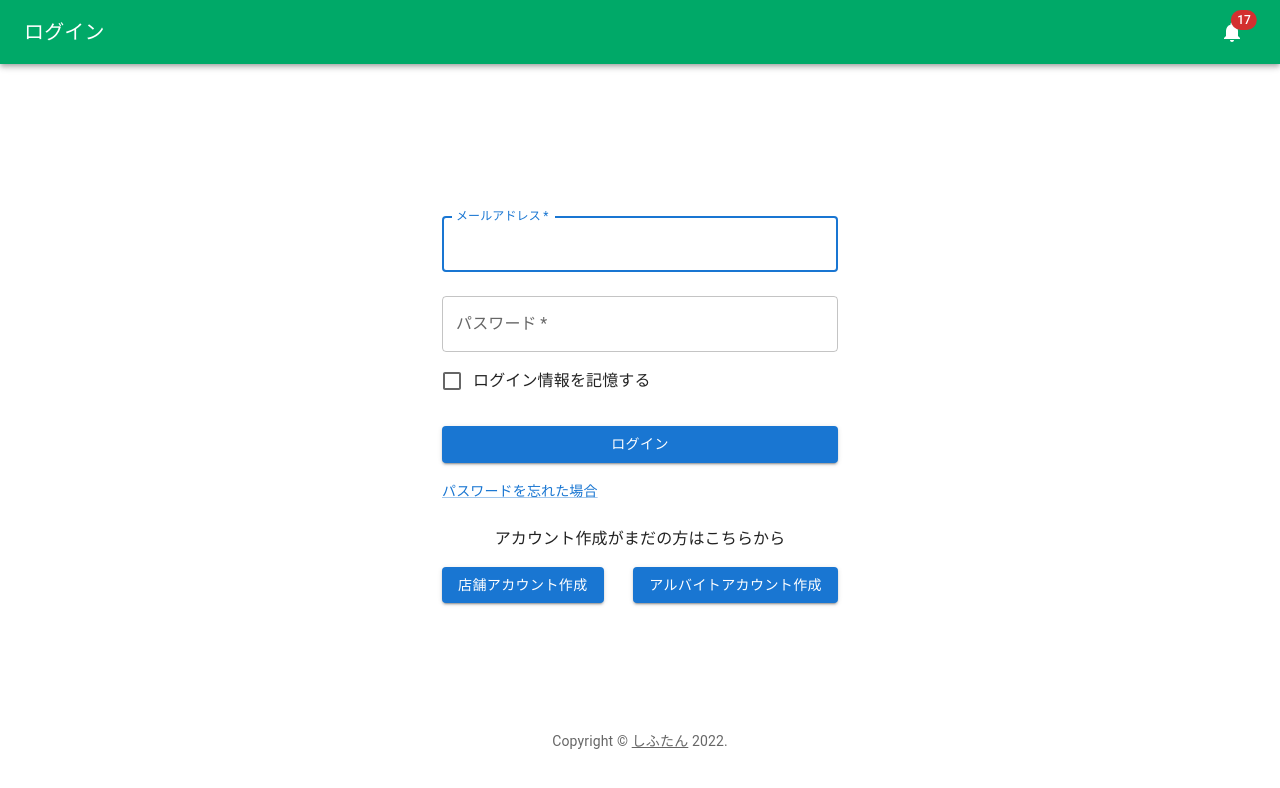
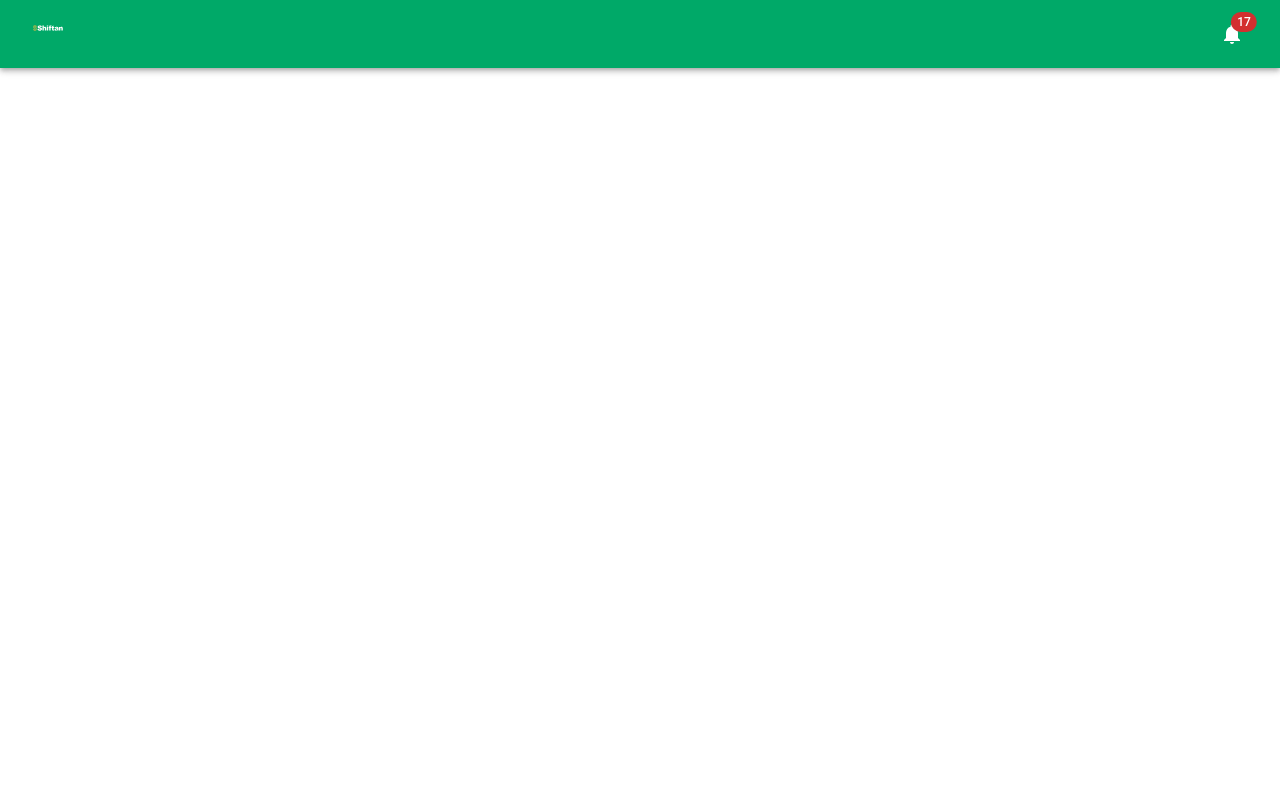
Before and after one commit to nineteen2021/shiftan-v2, a React (Create React App) app in the folder node/django_front/: page / in a window 1280 px wide. Shown: the top 788 px of the page. Built offline with nearby package versions, Linux system fonts and the light colour scheme.

Commit message:
NavbarとSimpleNavbarでロゴタイトルをclickできるようにした

```diff
--- a/node/django_front/src/App.js
+++ b/node/django_front/src/App.js
@@ -8,7 +8,7 @@ import Login from './components/views/Login';
 function App() {
   return (
     <>
-      <Login />
+      <SimpleNavbar />
     </>
   );
 }
--- a/node/django_front/src/components/Navbar.jsx
+++ b/node/django_front/src/components/Navbar.jsx
@@ -22,7 +22,7 @@ import EventNoteOutlinedIcon from '@mui/icons-material/EventNoteOutlined';
 import DriveFileRenameOutlineOutlinedIcon from '@mui/icons-material/DriveFileRenameOutlineOutlined';
 import NotificationsIcon from '@mui/icons-material/Notifications';
 import Badge from '@mui/material/Badge';
-import LogoImg from "./title.svg"
+import LogoImg from "./title.svg";
 
 const drawerWidth = 240;
 
@@ -121,7 +121,7 @@ export default function MiniDrawer(props) {
           >
             <MenuIcon />
           </IconButton>
-          <img src={LogoImg} width="64px" height="64px" alt="logo" onClick={MiniDrawer}></img>
+          <a href='localhost:3000'><img src={LogoImg} height="64px" alt="logo"></img></a>  {/* heightは64pxが理想 */}
           <Box sx={{ flexGrow: 1 }} />
           <Box>
             <IconButton
--- a/node/django_front/src/components/SimpleNavbar.jsx
+++ b/node/django_front/src/components/SimpleNavbar.jsx
@@ -6,6 +6,7 @@ import Typography from '@mui/material/Typography';
 import NotificationsIcon from '@mui/icons-material/Notifications';
 import Badge from '@mui/material/Badge';
 import IconButton from '@mui/material/IconButton';
+import LogoImg from "./title.svg";
 
 export default function SimpleNavbar(props) {
   return (
@@ -14,9 +15,7 @@ export default function SimpleNavbar(props) {
           background: "#00a968"
       }}>
         <Toolbar>
-          <Typography variant="h6" component="div" sx={{ flexGrow: 1 }}>
-            {props.title}
-          </Typography>
+          <a href='localhost:3000'><img src={LogoImg} height="64px" alt="logo"></img></a>  {/* heightは64pxが理想　imgタグの下に謎の隙間あり */}
           <Box sx={{ flexGrow: 1 }} />
           <Box>
             <IconButton
```
